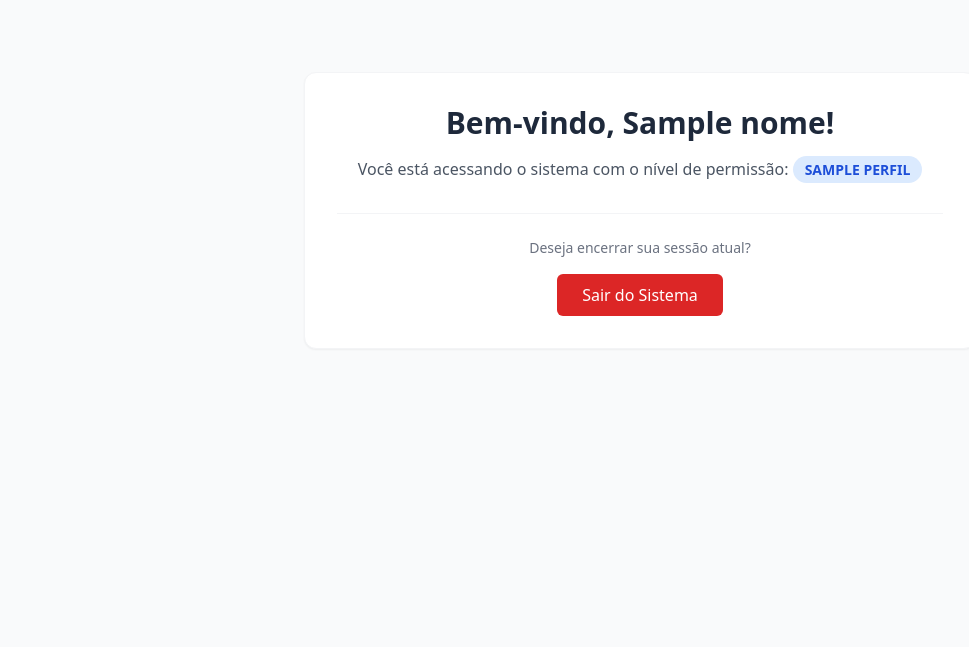
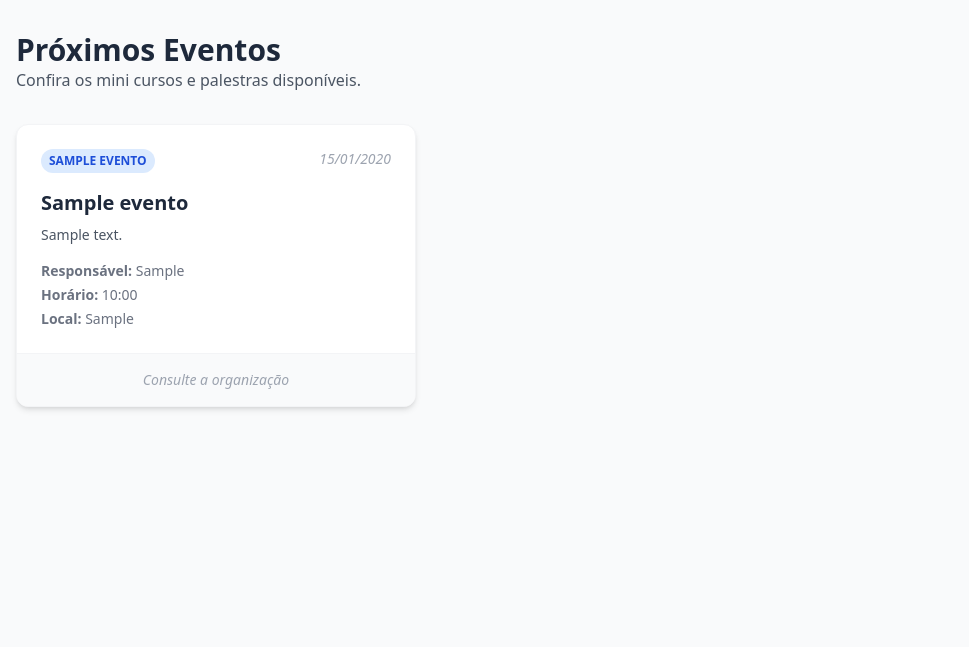
Before and after one commit to LaisOliveiira/projeto_web_gebov, a Django app: template autenticacao/templates/home.html in a window 1280 px wide. Shown: the top 647 px of the page, without its empty margins (0-969 px from the left). Run offline with Django 5.2, Linux system fonts and the light colour scheme; tables that the repository leaves empty hold one stand-in row (values such as "Sample post"); the template is opened without the code that fills it: values that come from a table or form of the project are taken from there, most other values are stand-ins (such as "Sample title", 1, 10 or a date in 2020); some libraries are stand-ins or nearby versions.

Commit message:
listagem de eventos
inscrições de mini cursos por pessoa comun

```diff
--- a/autenticacao/templates/home.html
+++ b/autenticacao/templates/home.html
@@ -1,28 +1,63 @@
 {% extends 'base.html' %}
 
-{% block title %}Início - Sistema de Eventos{% endblock %}
+{% block content %}
+<div class="mb-8">
+    <h1 class="text-3xl font-bold text-slate-800">Próximos Eventos</h1>
+    <p class="text-gray-600">Confira os mini cursos e palestras disponíveis.</p>
+</div>
 
-{% block content %}
-<div class="max-w-2xl mx-auto mt-10 text-center">
-    <div class="bg-white p-8 rounded-xl shadow-sm border border-gray-100">
-        <h1 class="text-3xl font-extrabold text-slate-800">
-            Bem-vindo, {{ nome }}!
-        </h1>
+<div class="grid grid-cols-1 md:grid-cols-2 lg:grid-cols-3 gap-6">
+    {% for ev in eventos %}
+    <div class="bg-white rounded-xl shadow-md overflow-hidden border border-gray-100 flex flex-col">
+        <div class="p-6 flex-grow">
+            <div class="flex justify-between items-start mb-4">
+                <span class="px-2 py-1 bg-blue-100 text-blue-700 text-xs font-bold rounded-full uppercase">
+                    {{ ev.tipo.nome }}
+                </span>
+                <span class="text-gray-400 text-sm italic">{{ ev.data_evento|date:"d/m/Y" }}</span>
+            </div>
 
-        <p class="mt-4 text-gray-600">
-            Você está acessando o sistema com o nível de permissão:
-            <span class="px-3 py-1 bg-blue-100 text-blue-700 rounded-full font-bold text-sm uppercase">
-                {{ perfil }}
-            </span>
-        </p>
+            <h3 class="text-xl font-bold text-slate-800 mb-2">{{ ev.titulo }}</h3>
+            <p class="text-gray-600 text-sm mb-4 line-clamp-3">{{ ev.descricao }}</p>
 
-        <div class="mt-8 pt-6 border-t border-gray-100">
-            <p class="text-sm text-gray-500 mb-4">Deseja encerrar sua sessão atual?</p>
-            <a href="{% url 'logout' %}"
-                class="inline-flex items-center justify-center px-6 py-2 border border-transparent text-base font-medium rounded-md text-white bg-red-600 hover:bg-red-700 transition">
-                Sair do Sistema
-            </a>
+            <div class="text-sm text-gray-500 space-y-1">
+                <p><strong>Responsável:</strong> {{ ev.responsavel }}</p>
+                <p><strong>Horário:</strong> {{ ev.horario_evento|time:"H:i" }}</p>
+                <p><strong>Local:</strong> {{ ev.local }}</p>
+            </div>
+        </div>
+
+        <div class="p-4 bg-gray-50 border-t border-gray-100">
+            {% if ev.tipo.nome == 'Palestra' %}
+            <p class="text-center text-gray-500 text-sm font-medium py-2">
+                Entrada livre (Sem inscrição)
+            </p>
+            {% elif ev.tipo.nome == 'Mini Curso' %}
+
+            {% if request.session.user_perfil != 'Cliente' %}
+            <p class="text-center text-red-500 text-xs py-2">
+                Inscrição restrita a Alunos/Pessoas Comuns.
+            </p>
+            {% elif ev.id in inscricoes_usuario %}
+            <button disabled class="w-full bg-green-100 text-green-700 font-bold py-2 rounded-lg cursor-not-allowed">
+                ✓ Inscrito
+            </button>
+            {% else %}
+            <form method="POST" action="{% url 'inscrever_evento' %}">
+                {% csrf_token %}
+                <input type="hidden" name="evento_id" value="{{ ev.id }}">
+                <button type="submit"
+                    class="w-full bg-slate-800 text-white font-bold py-2 rounded-lg hover:bg-slate-700 transition">
+                    Inscrever-se no Mini Curso
+                </button>
+            </form>
+            {% endif %}
+
+            {% else %}
+            <p class="text-center text-gray-400 text-sm italic">Consulte a organização</p>
+            {% endif %}
         </div>
     </div>
+    {% endfor %}
 </div>
 {% endblock %}
--- a/eventos/models.py
+++ b/eventos/models.py
@@ -43,3 +43,16 @@ class Evento(models.Model):
 
     def __str__(self):
         return f"{self.titulo} - {self.responsavel}"
+
+class Inscricao(models.Model):
+    usuario = models.ForeignKey(Usuario, on_delete=models.CASCADE, verbose_name="Participante")
+    evento = models.ForeignKey(Evento, on_delete=models.CASCADE, verbose_name="Evento")
+    data_inscricao = models.DateTimeField(auto_now_add=True)
+
+    class Meta:
+        db_table = 'inscricao'
+        # Garante que o usuário não se inscreva duas vezes no mesmo evento
+        unique_together = ('usuario', 'evento')
+
+    def __str__(self):
+        return f"{self.usuario.nome} em {self.evento.titulo}"
--- a/eventos/urls.py
+++ b/eventos/urls.py
@@ -5,4 +5,5 @@ urlpatterns = [
     # Rota: localhost:8000/eventos/cadastro/
     path('cadastro/', views.cadastro_evento_view, name='cadastro_evento'),
     path('gerenciar/', views.gerenciar_eventos_view, name='gerenciar_eventos'),
+    path('inscrever/', views.inscrever_evento_view, name='inscrever_evento'),
 ]
```
Also changed, not shown: autenticacao/views.py (+21 -0 lines), eventos/views.py (+30 -0 lines), eventos/migrations/0002_inscricao.py (added).
